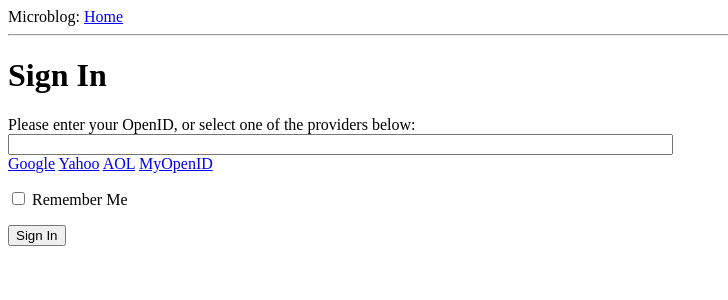
After one commit to hiker2008/microblog, a Flask app: page /login in a window 1280 px wide. The commit adds this page. Shown: the top 300 px of the page, without its empty margins (0-728 px from the left). Run offline with Flask 2, Linux system fonts and the light colour scheme.

Commit message:
web form

```diff
--- a/app/__init__.py
+++ b/app/__init__.py
@@ -1,4 +1,6 @@
 from flask import Flask
 
 app = Flask(__name__)
+app.config.from_object('config')
+
 from app import views
--- /dev/null
+++ b/app/forms.py
@@ -0,0 +1,7 @@
+from flask_wtf import FlaskForm
+from wtforms import StringField, BooleanField
+from wtforms.validators import DataRequired
+
+class LoginForm(FlaskForm):
+    openid = StringField('openid', validators=[DataRequired()])
+    remember_me = BooleanField('remember_me', default=False)
--- a/app/templates/base.html
+++ b/app/templates/base.html
@@ -9,6 +9,15 @@
     <body>
         <div>Microblog: <a href="/index">Home</a></div>
         <hr>
+        {% with messages = get_flashed_messages() %}
+        {% if messages %}
+        <ul>
+            {% for message in messages %}
+            <li>{{ message }}</li>
+            {% endfor %}
+        </ul>
+        {% endif %}
+        {% endwith %}
         {% block content %}{% endblock %}
     </body>
 </html>
--- /dev/null
+++ b/app/templates/login.html
@@ -0,0 +1,32 @@
+{% extends "base.html" %}
+
+{% block content %}
+<script type='text/javascript'>
+function set_openid(openid, pr)
+{
+    u = openid.search('<username>');
+    if (u != -1) {
+        user = prompt('Enter you ' + pr + ' username:');
+        openid = openid.substr(0, u) + user
+    }
+    form = document.forms['login'];
+    form.elements['openid'].value = openid
+}
+</script>
+<h1>Sign In</h1>
+<form action="" method="post" name="login">
+    {{ form.hidden_tag() }}
+    <p>
+        Please enter your OpenID, or select one of the providers below: <br>
+        {{ form.openid(size=80) }}<br>
+        {% for error in form.openid.errors %}
+        <span style="color:red;">[{{ error }}]</span>"
+        {% endfor %}
+        {% for pr in providers %}
+        <a href="javascript:set_openid('{{ pr.url }}', '{{ pr.name }}');">{{ pr.name }}</a>
+        {% endfor %}
+    </p>
+    <p>{{ form.remember_me }} Remember Me</p>
+    <p><input type="submit" value="Sign In"></p>
+</form>
+{% endblock %}
--- a/app/views.py
+++ b/app/views.py
@@ -1,5 +1,6 @@
-from flask import render_template
+from flask import render_template, flash, redirect
 from app import app
+from .forms import LoginForm
 
 @app.route('/')
 @app.route('/index')
@@ -19,3 +20,13 @@ def index():
             title='Home',
             user=user,
             posts=posts)
+
+
+@app.route('/login', methods=['GET', 'POST'])
+def login():
+    form = LoginForm()
+    if form.validate_on_submit():
+        flash('Login requested for OpenID="' + form.openid.data + '", remember_me=' + str(form.remember_me.data))
+        return redirect('/index')
+    else:
+        return render_template('login.html', title='Sign In', form=form, providers=app.config['OPENID_PROVIDERS'])
```
Also changed, not shown: config.py (added, +9 -0 lines), README.md.
